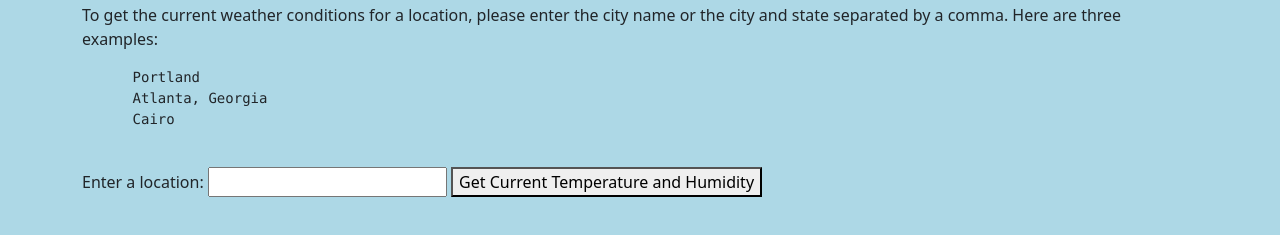
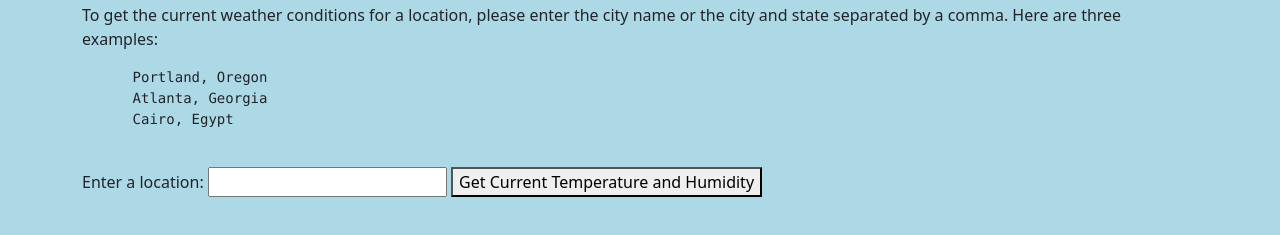
Before and after one commit to besure94/Weather, a website built with webpack: page src/index.html in a window 1280 px wide. Shown: the part 53-288 px from the top of the page. Built offline with nearby package versions, Linux system fonts and the light colour scheme.

Commit message:
Add Oregon and Egypt after Portland Cairo

```diff
--- a/src/index.html
+++ b/src/index.html
@@ -8,9 +8,9 @@
     <h1>Get Weather Conditions From Anywhere!</h1>
     <p>To get the current weather conditions for a location, please enter the city name or the city and state separated by a comma. Here are three examples:</p>
     <pre>
-      Portland
+      Portland, Oregon
       Atlanta, Georgia
-      Cairo
+      Cairo, Egypt
     </pre>
     <form>
       <label for="location">Enter a location:</label>
```
